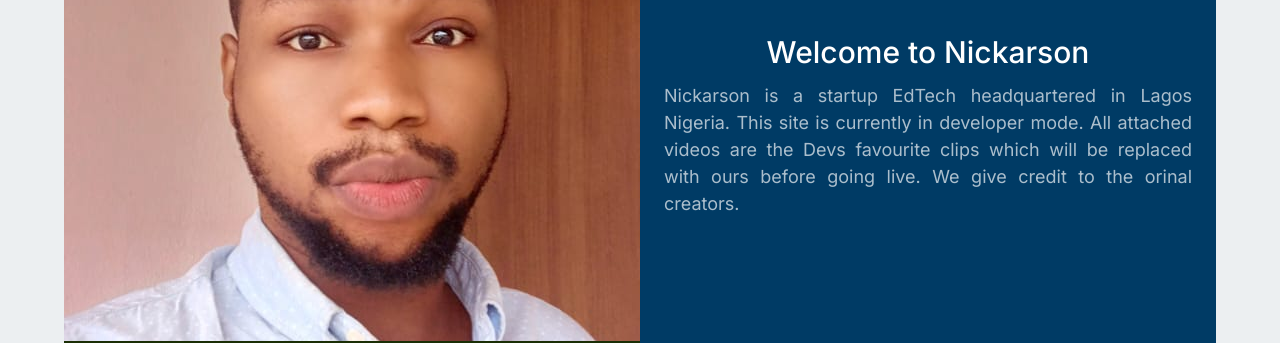
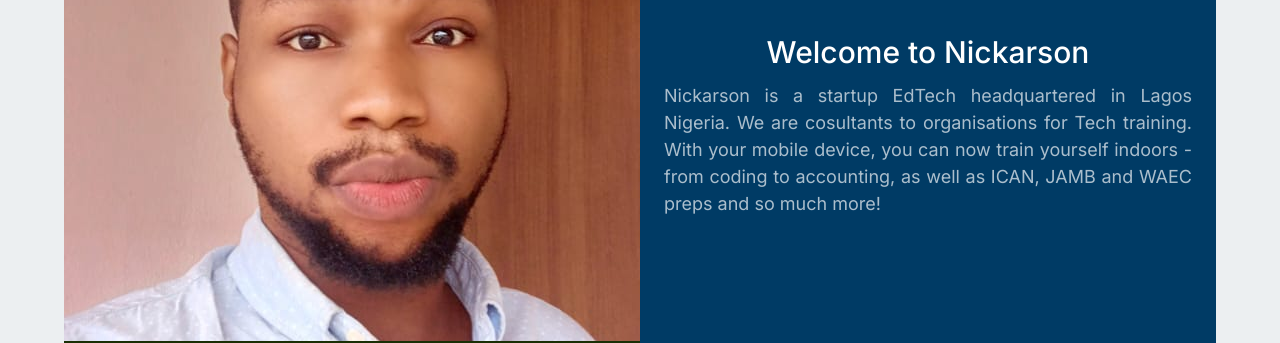
Before and after one commit to handy-codes/nichason, a Next.js app: page / in a window 1280 px wide. Shown: the part 277-620 px from the top of the page. Built offline with nearby package versions, Linux system fonts and the light colour scheme; no server answers; the database is empty.

Commit message:
flutterwave fixes

```diff
--- a/app/(course)/courses/[courseId]/overview/page.tsx
+++ b/app/(course)/courses/[courseId]/overview/page.tsx
@@ -64,7 +64,7 @@
 
       <div className="flex gap-2">
         <p className="font-bold">Price:</p>
-        <p>${course.price}</p>
+        <p>NGN{course.price}</p>
       </div>
 
       <div className="flex gap-2">
--- a/app/api/courses/[courseId]/checkout/route.ts
+++ b/app/api/courses/[courseId]/checkout/route.ts
@@ -41,6 +41,7 @@
 
 
 
+
     // const session = await stripe.checkout.sessions.create({
     //   customer: stripeCustomer.stripeCustomerId,
     //   payment_method_types: ["card"],
--- a/components/layout/Intro.tsx
+++ b/components/layout/Intro.tsx
@@ -8,12 +8,12 @@
           <div className=" bg-[#003B65] p-6 w-[90vw] sm:w-[45vw] h-[75vh] flex sm:content-center flex-col sm:items-center sm:justify-center">
             <h1 className='text-white text-2xl font-medium sm:text-3xl'>Welcome to Nickarson</h1>
             <p className='text-[#ABBECC] sm:text-justify pt-3 pb-3 text-[18px]'>
-              Nickarson is a startup EdTech headquartered in Lagos Nigeria. This site is currently in developer mode. All attached videos are the Devs favourite clips
-              which will be replaced with ours before going live. We give credit to the orinal creators.
+              {/* Nickarson is a startup EdTech headquartered in Lagos Nigeria. This site is currently in developer mode. All attached videos are the Devs favourite clips
+              which will be replaced with ours before going live. We give credit to the orinal creators. */}
 
-              {/* WandyTech is a startup EdTech headquartered in Lagos Nigeria. We are cosultants to schools for Tech training.
+              Nickarson is a startup EdTech headquartered in Lagos Nigeria. We are cosultants to organisations for Tech training.
               With your mobile device, you can now train yourself indoors - from coding to accounting,
-              as well as ICAN, JAMB and WAEC preps and so much more!  */}
+              as well as ICAN, JAMB and WAEC preps and so much more!
             </p>
           </div>
           <div className=" max-sm:rounded-lg sm:inline-block w-[90vw] sm:w-[45vw] h-[75vh] ">
--- a/components/sections/SectionsDetails.tsx
+++ b/components/sections/SectionsDetails.tsx
@@ -21,7 +21,7 @@
 import ProgressButton from "./ProgressButton";
 import SectionMenu from "../layout/SectionMenu";
 import { useFlutterwave, closePaymentModal } from 'flutterwave-react-v3';
-import { redirect } from "next/navigation";
+import { useRouter } from "next/navigation";
 
 
 interface SectionsDetailsProps {
@@ -82,29 +82,33 @@
   //@ts-ignore
   const handleFlutterPayment = useFlutterwave(config);
 
+  const router = useRouter();
+
   const buyCourse = async () => {
     try {
       setIsLoading(true);
       handleFlutterPayment({
         callback: (response) => {
-          // if(response.status === "successful") {
-          // }
+          if(response.status === "successful") {
+          console.log("cashed out successfully");
+          }
           console.log(response);
           closePaymentModal() // this will close the modal programmatically
         },
-        onClose: () => {},
+        onClose: () => {
+        // return redirect(`${process.env.NEXT_PUBLIC_BASE_URL}/courses/${course.id}/overview?success=true`);
+        },
       });
 
       const response = await axios.post(`/api/courses/${course.id}/checkout`);
       window.location.assign(response.data.url);
-      window.location.reload();
-      return redirect(`${process.env.NEXT_PUBLIC_BASE_URL}/courses/${course.id}/overview?success=true`);
 
     } catch (err) {
       console.log("Failed to chechout course", err);
       toast.error("Something went wrong!");
     } finally {
       setIsLoading(false);
+      router.refresh();
     }
   };
 
```
